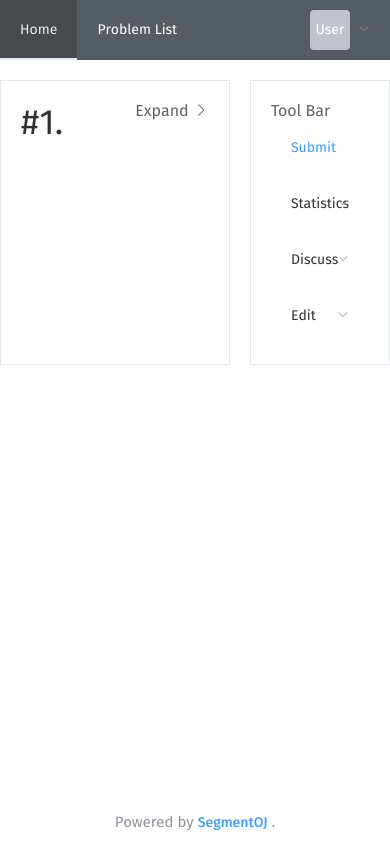
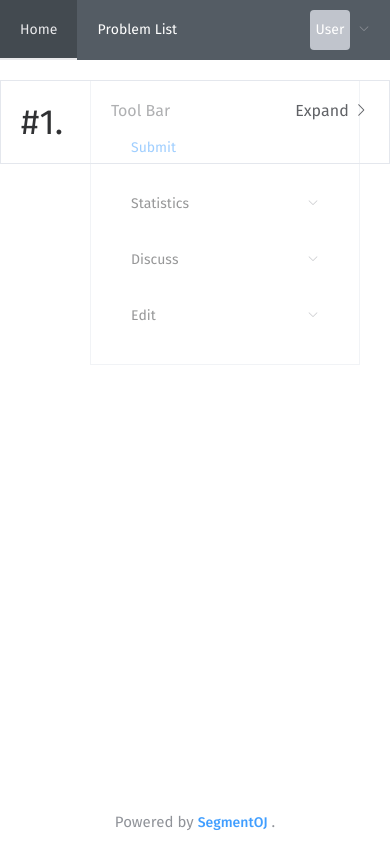
Before and after one commit to segment-oj/segmentoj-frontend, a Vue app: page /problem/1 in a window 390 px wide. Built offline with nearby package versions, Linux system fonts and the light colour scheme; no server answers; what vue-katex would draw is missing.

Commit message:
add screen check to fit mobile users
Signed-off-by: zhangtianli2006 <49156174+zhangtianli2006@users.noreply.github.com>

```diff
--- a/src/components/problem/content.vue
+++ b/src/components/problem/content.vue
@@ -121,6 +121,19 @@ export default {
     display: flex;
 }
 
+@media only screen and (max-width: 700px) {
+    #pannel {
+        opacity: 0.5;
+        position: fixed;
+        transition: 0.5s;
+        right: 30px;
+    }
+    #pannel:hover {
+        opacity: 1;
+        position: fixed;
+    }
+}
+
 .header {
     font-size: 35px;
     font-weight: 400;
@@ -135,6 +148,7 @@ export default {
 }
 
 #pannel {
+    background-color: #fff;
     margin-left: 20px;
     width: calc(1140px - 850px - 20px);
 }
```
